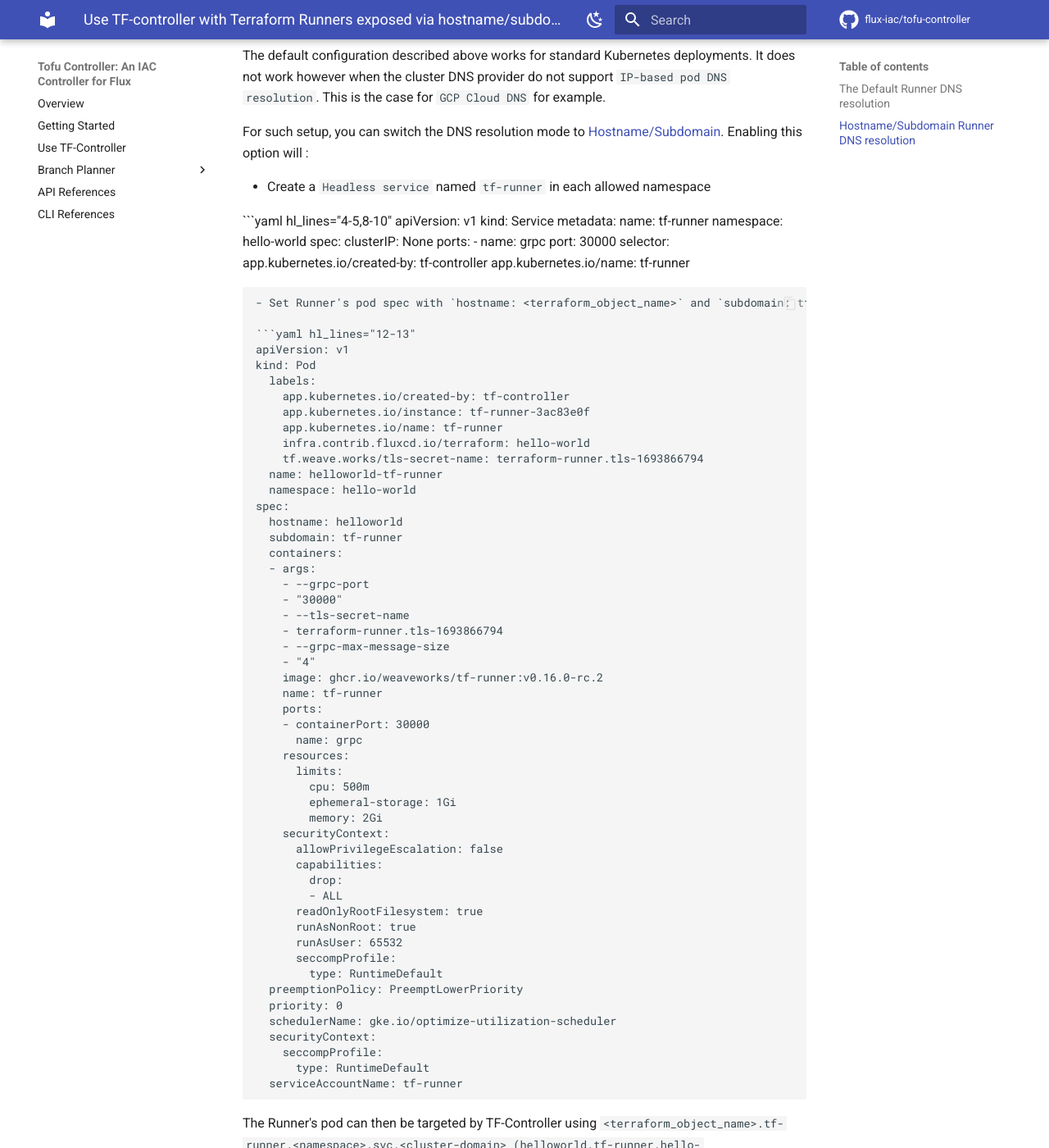
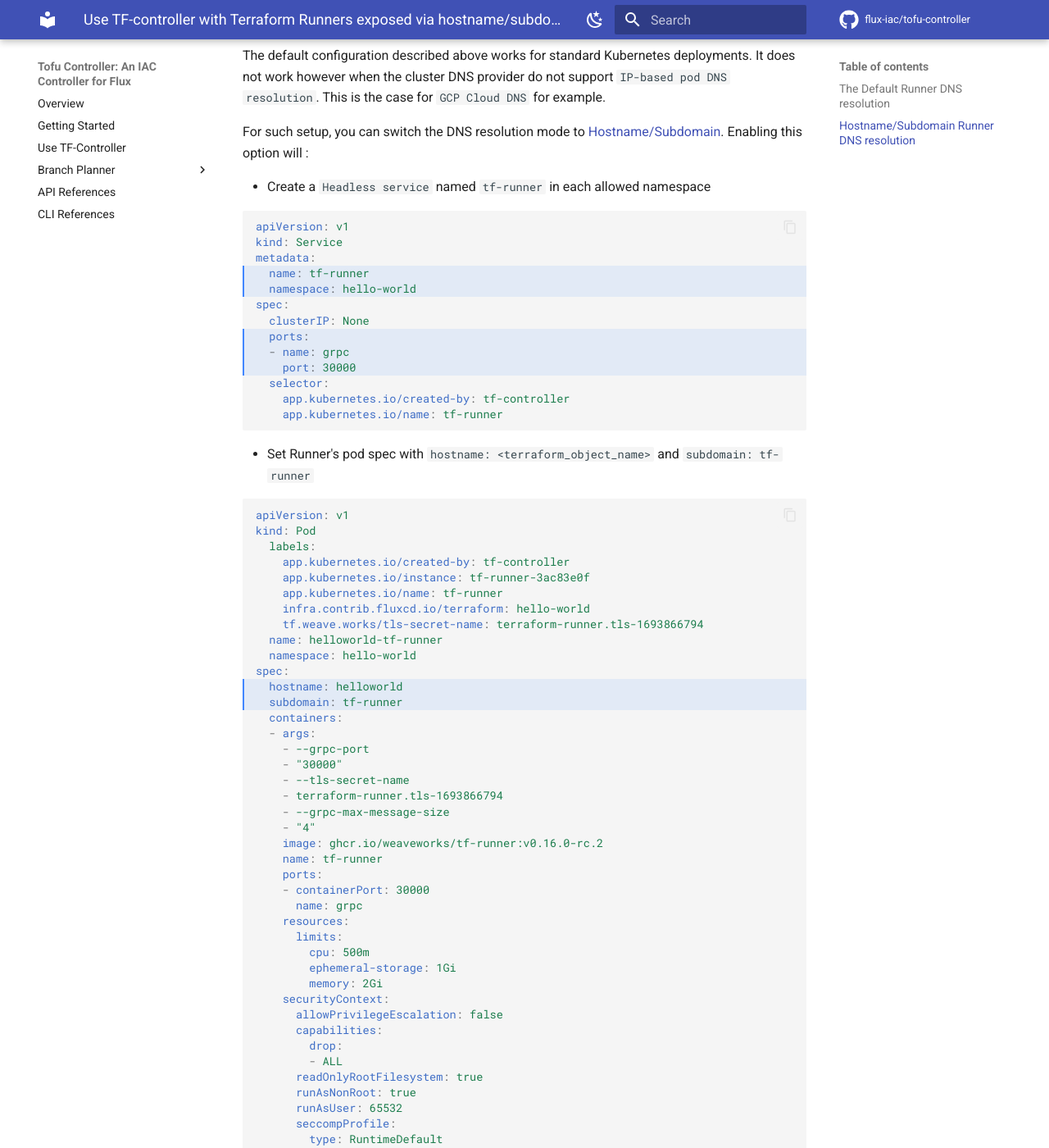
Before and after one commit to flux-iac/tofu-controller, an MkDocs documentation site: the page built from docs/use-tf-controller/with-tf-runner-exposed-using-hostname-subdomain.md, in a window 1280 px wide and 1400 px high, scrolled down 928 px. Shown: the whole window at 82% size. Built offline with MkDocs 1.6.1 and Material for MkDocs 9.7.7, drawn with Linux system fonts in a browser that asks for light colours; comment, search, counter and statistics services are not loaded; some of the changed text lies outside the part shown.

Commit message:
docs: fix code display on exposed using hostname subdomain page (#1540)

````diff
--- a/docs/use-tf-controller/with-tf-runner-exposed-using-hostname-subdomain.md
+++ b/docs/use-tf-controller/with-tf-runner-exposed-using-hostname-subdomain.md
@@ -30,7 +30,7 @@ For such setup, you can switch the DNS resolution mode to [Hostname/Subdomain](h
 
 - Create a `Headless service` named `tf-runner` in each allowed namespace
 
-```yaml hl_lines="4-5,8-10"
+```yaml hl_lines="4-5 8-10"
 apiVersion: v1
 kind: Service
 metadata:
````
